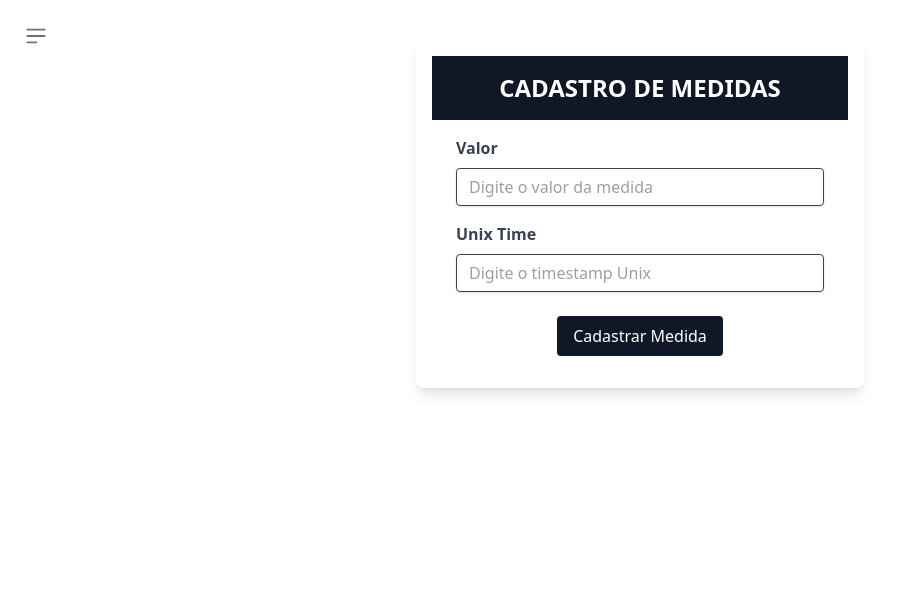
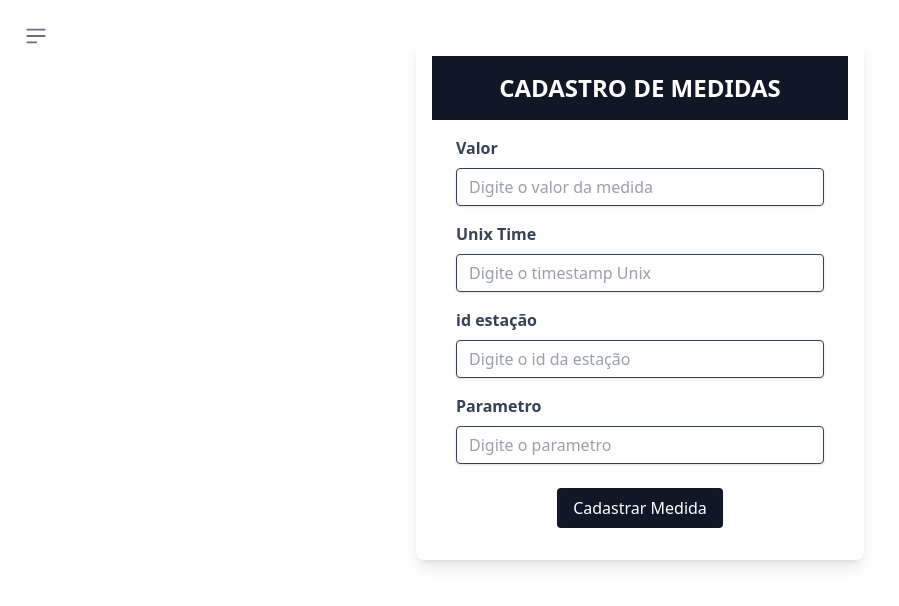
Before and after one commit to Trouble-maker-fatecSJC/API4-Frontend, a React (Vite) app in the folder app/: page /cadastromedidas in a window 1280 px wide. Shown: the top 606 px of the page, without its empty margins (0-899 px from the left). Built offline with nearby package versions, Linux system fonts and the light colour scheme; sample sign-in values are in the browser's storage.

Commit message:
fix: refatorando a integração do front com o novo back

```diff
--- a/app/src/components/medidas/CadastroMedidas.tsx
+++ b/app/src/components/medidas/CadastroMedidas.tsx
@@ -5,6 +5,8 @@ import { fetchWithAuth } from "../../services/api";
 export default function CadastroMedidas() {
   const [valor, setValor] = useState("");
   const [unixTime, setUnixTime] = useState("");
+  const [idEstacao, setIdEstacao] = useState<string>("");
+  const [idParametro, setIdParametro] = useState<string>("");
 
   const handleSubmit = async (e: React.FormEvent) => {
     e.preventDefault();
@@ -28,6 +30,8 @@ export default function CadastroMedidas() {
         alert("Medida cadastrada com sucesso!");
         setValor("");
         setUnixTime("");
+        setIdEstacao("");
+        setIdParametro("");
 
       }
     } catch (error) {
@@ -73,6 +77,34 @@ export default function CadastroMedidas() {
               onChange={(e) => setUnixTime(e.target.value)}
             />
           </div>
+        {/* Campo id estação */}
+          <div className="mb-4">
+            <label className="block text-gray-700 font-bold mb-2" htmlFor="estacao">
+              id estação
+            </label>
+            <input
+              className="shadow appearance-none border rounded w-full py-2 px-3 text-gray-700 leading-tight focus:outline-none focus:shadow-outline"
+              id="estacao"
+              type="number"
+              placeholder="Digite o id da estação"
+              value={idEstacao}
+              onChange={(e) => setValor(e.target.value)}
+            />
+          </div>
+          {/* id parametro */}
+          <div className="mb-4">
+            <label className="block text-gray-700 font-bold mb-2" htmlFor="parametro">
+              Parametro
+            </label>
+            <input
+              className="shadow appearance-none border rounded w-full py-2 px-3 text-gray-700 leading-tight focus:outline-none focus:shadow-outline"
+              id="aprametro"
+              type="number"
+              placeholder="Digite o parametro"
+              value={idParametro}
+              onChange={(e) => setValor(e.target.value)}
+            />
+          </div>
 
           {/* Botão de Cadastro */}
           <div className="flex items-center justify-center mt-6">
--- a/app/src/components/medidas/EditarMedidas.tsx
+++ b/app/src/components/medidas/EditarMedidas.tsx
@@ -10,6 +10,8 @@ export default function EditarMedida() {
     const [id, setId] = useState<number | null>(null);  // Variável para armazenar id_medida
     const [valor, setValor] = useState<number | string>('');
     const [unix_time, setUnixTime] = useState<string>('');
+    const [idEstacao, setIdEstacao] = useState<string>("");
+    const [idParametro, setIdParametro] = useState<string>("");
 
     useEffect(() => {
         if (!idEdicao) return; // Se idEdicao não estiver definido, não faz nada
--- a/app/src/components/usuario/CadastroUsuario.tsx
+++ b/app/src/components/usuario/CadastroUsuario.tsx
@@ -10,7 +10,6 @@ export default function CadastroUsuario() {
   const [email, setEmail] = useState("");
   const [nome, setNome] = useState("");
   const [senha, setSenha] = useState("");
-  const [telefone, setTelefone] = useState("");
   const [tipo, setTipo] = useState(0);
 
   const handleSubmit = async (e: React.FormEvent) => {
@@ -21,7 +20,6 @@ export default function CadastroUsuario() {
       email: email,
       nome: nome,
       senha: senha,
-      telefone: telefone,
       tipo: tipo,
     };
 
@@ -41,7 +39,6 @@ export default function CadastroUsuario() {
         setEmail("");
         setNome("");
         setSenha("");
-        setTelefone("");
         setTipo(0);
       }
     } catch (error) {
@@ -119,21 +116,6 @@ export default function CadastroUsuario() {
             />
           </div>
 
-          {/* Campo Telefone */}
-          <div className="mb-4">
-            <label className="block text-gray-700 font-bold mb-2" htmlFor="telefone">
-                      Telefone
-            </label>
-            <input
-              className="shadow appearance-none border rounded w-full py-2 px-3 text-gray-700 leading-tight focus:outline-none focus:shadow-outline"
-              id="telefone"
-              type="text"
-              placeholder="telefone"
-              value={telefone}
-              onChange={(e) => setTelefone(e.target.value)}
-            />
-          </div>
-
           {/* Campo Tipo */}
           <div className="mb-4">
             <label className="block text-gray-700 font-bold mb-2" htmlFor="tipo">
--- a/app/src/components/usuario/EditarUsuario.tsx
+++ b/app/src/components/usuario/EditarUsuario.tsx
@@ -11,7 +11,6 @@ export default function EditarUsuario() {
   const [cpfNovo, setCpfNovo] = useState<string>("");
   const [email, setEmail] = useState<string>("");
   const [nome, setNome] = useState<string>("");
-  const [telefone, setTelefone] = useState<string>("");
   const [tipo, setTipo] = useState<number>(0);
 
   useEffect(() => {
@@ -25,7 +24,6 @@ export default function EditarUsuario() {
         setCpfNovo(data.cpf); // Deixar o cpfNovo com o valor inicial do cpf
         setEmail(data.email);
         setNome(data.nome);
-        setTelefone(data.telefone);
         setTipo(data.tipo);
       } catch (error) {
         alert("Erro ao buscar usuário");
@@ -39,7 +37,7 @@ export default function EditarUsuario() {
 
   const handleSubmit = async (e: React.FormEvent) => {
     e.preventDefault();
-    const usuarioAtualizado = { cpf: cpfNovo, email, nome, telefone, tipo };
+    const usuarioAtualizado = { cpf: cpfNovo, email, nome, tipo };
 
     console.log("Enviando dados para atualização:", usuarioAtualizado);
 
@@ -96,15 +94,6 @@ export default function EditarUsuario() {
             />
           </div>
           <div className="mb-4">
-            <label className="block text-gray-700 font-bold mb-1 sm:mb-2">Telefone</label>
-            <input
-              className="w-full p-2 border rounded bg-gray-100"
-              type="text"
-              value={telefone}
-              onChange={(e) => setTelefone(e.target.value)}
-            />
-          </div>
-          <div className="mb-4">
             <label className="block text-gray-700 font-bold mb-1 sm:mb-2">Tipo</label>
             <select
               className="w-full p-2 border rounded bg-gray-100"
--- a/app/src/components/usuario/Usuarios.tsx
+++ b/app/src/components/usuario/Usuarios.tsx
@@ -65,7 +65,6 @@ export default function Usuarios() {
                   <tr key={usuario.cpf} className="border-b dark:border-gray-700">
                     <td className="py-2 px-4 border">{usuario.nome}</td>
                     <td className="py-2 px-4 border">{usuario.email}</td>
-                    <td className="py-2 px-4 border">{usuario.telefone}</td>
                     <td className="py-2 px-4 border">
                       {usuario.tipo === 1 ? "Administrador" : "Usuário"}
                     </td>
--- a/app/src/model/Medidas.ts
+++ b/app/src/model/Medidas.ts
@@ -1,5 +1,9 @@
 export default interface Medidas {
-	id_medida: number
-	valor: number
-    unix_time: string
+	id_medida: number;
+	valor: number;
+    unix_time: number;
+
+  // Relacionamentos com chaves estrangeiras
+  id_parametro: number;  // Referência ao parâmetro
+  id_da_estacao: number;  // Referência à estação
 }
--- a/app/src/model/Parametro.ts
+++ b/app/src/model/Parametro.ts
@@ -1,14 +1,7 @@
 export default interface Parametro {
     id_parametro?: number;
-    velocidade_vento: number;
-    direcao_vento: number;
-    temperatura: number;
-    umidade: number;
-    chuva: number;
 
     // Relacionamentos com chaves estrangeiras
-    cpf_usuario: string;  // Referência ao usuário
     tipo_parametro: number;  // Referência ao tipo de parâmetro
     id_da_estacao: number;  // Referência à estação
-    id_de_medida: number;  // Referência às medidas
 }
--- a/app/src/routes/Router.tsx
+++ b/app/src/routes/Router.tsx
@@ -15,7 +15,7 @@ import EditarMedida from "../components/medidas/EditarMedidas";
 import CadastroTipoParametro from "../components/tipoParametro/CadastroTipoParametro";
 import EditarTipoParametro from "../components/tipoParametro/EditarTipoParametro";
 import TipoParametros from "../components/tipoParametro/TipoParametros";
-import CadastroParametro from "../components/parametros/Cadastroparametro";
+// import CadastroParametro from "../components/parametros/Cadastroparametro";
 import EditarEstacao from "../components/estacao/EditarEstacao";
 import Parametros from "../components/parametros/Parametro";
 import EditarParametro from "../components/parametros/EditarParametro";
@@ -95,10 +95,10 @@ export default function AppRoutes() {
         path="/editartipoparametro/:idEdicao"
         element={<ProtectedRoute component={EditarTipoParametro} />}
       />
-      <Route
+      {/* <Route
         path="/cadastroparametro"
         element={<ProtectedRoute component={CadastroParametro} />}
-      />
+      /> */}
       <Route
         path="/parametros"
         element={<ProtectedRoute component={Parametros} />}
```
Also changed, not shown: app/src/model/Estacao.ts (+8 -7 lines), app/src/model/usuario.ts (+5 -6 lines).
